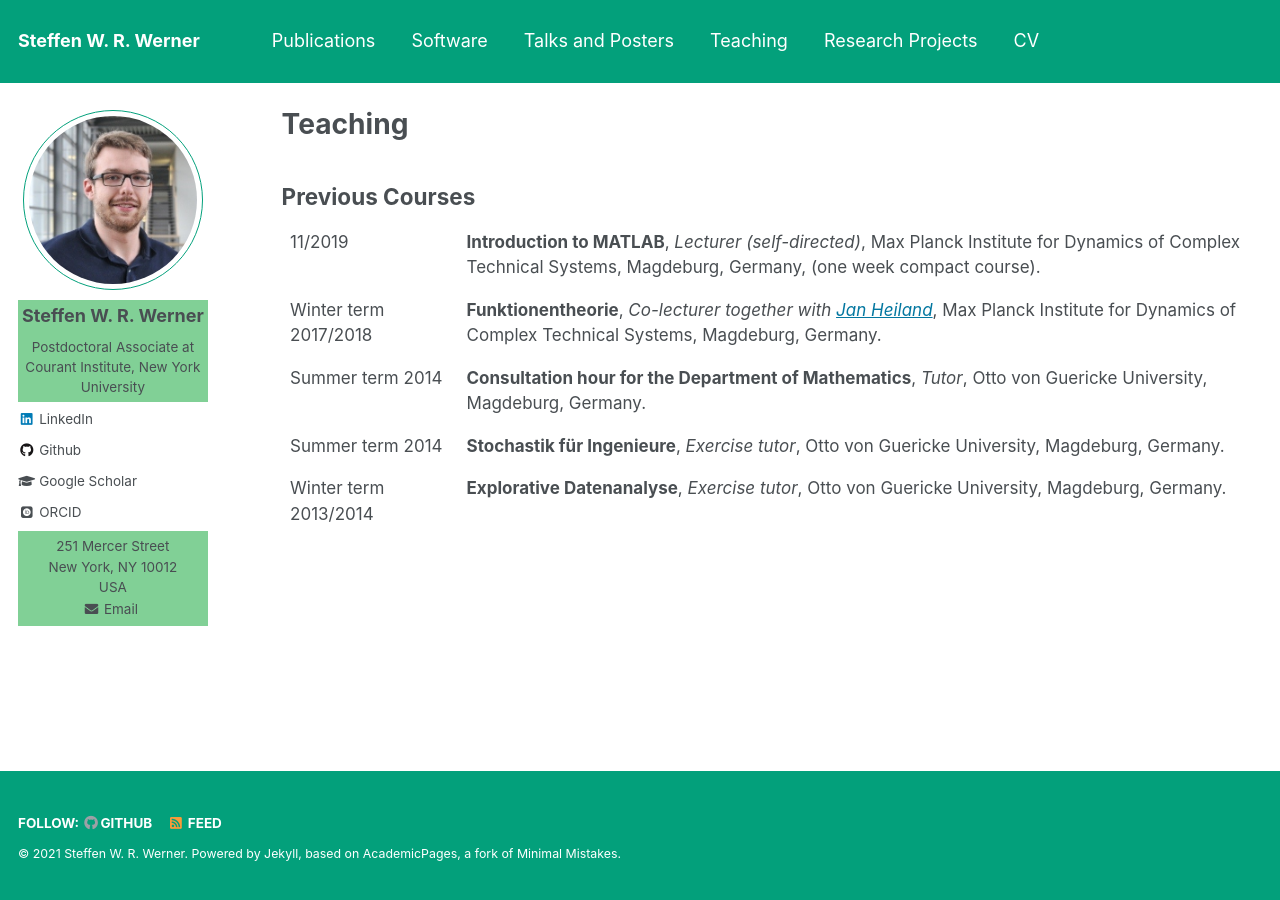
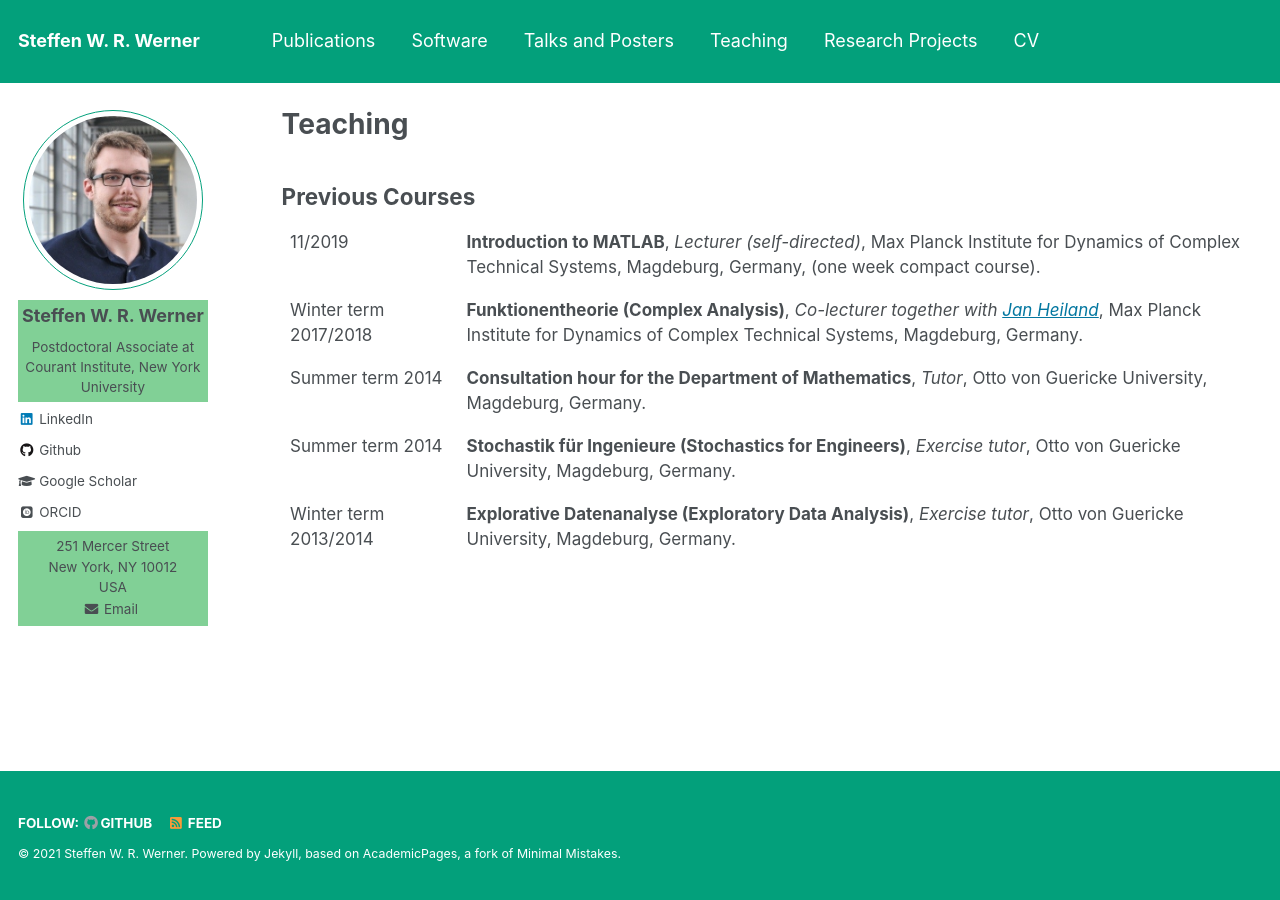
Before and after one commit to ninsteve/ninsteve.github.io, a Jekyll site: the page built from _pages/teaching.md, in a window 1280 px wide. Built offline with Jekyll 4.4.1, drawn with Linux system fonts in a browser that asks for light colours; some web fonts are replaced.

Commit message:
Added english course names.

```diff
--- a/_pages/teaching.md
+++ b/_pages/teaching.md
@@ -24,10 +24,10 @@ author_profile: true
   </tr>
   <tr>
     <td> Winter term 2017/2018 </td>
-    <td> <b>Funktionentheorie</b>, <i>Co-lecturer together with
-      <a target="_blank" href="https://www.janheiland.de/">Jan Heiland</a></i>,
-      Max Planck Institute for Dynamics of Complex Technical Systems,
-      Magdeburg, Germany.
+    <td> <b>Funktionentheorie (Complex Analysis)</b>, <i>Co-lecturer together
+      with <a target="_blank" href="https://www.janheiland.de/">Jan
+      Heiland</a></i>, Max Planck Institute for Dynamics of Complex Technical
+      Systems, Magdeburg, Germany.
     </td>
   </tr>
   <tr>
@@ -38,14 +38,14 @@ author_profile: true
   </tr>
   <tr>
     <td> Summer term 2014 </td>
-    <td> <b>Stochastik für Ingenieure</b>, <i>Exercise tutor</i>,
-      Otto von Guericke University, Magdeburg, Germany.
+    <td> <b>Stochastik für Ingenieure (Stochastics for Engineers)</b>,
+      <i>Exercise tutor</i>, Otto von Guericke University, Magdeburg, Germany.
     </td>
   </tr>
   <tr>
     <td> Winter term 2013/2014 </td>
-    <td> <b>Explorative Datenanalyse</b>, <i>Exercise tutor</i>,
-      Otto von Guericke University, Magdeburg, Germany.
+    <td> <b>Explorative Datenanalyse (Exploratory Data Analysis)</b>,
+      <i>Exercise tutor</i>, Otto von Guericke University, Magdeburg, Germany.
     </td>
   </tr>
 </table>
```
